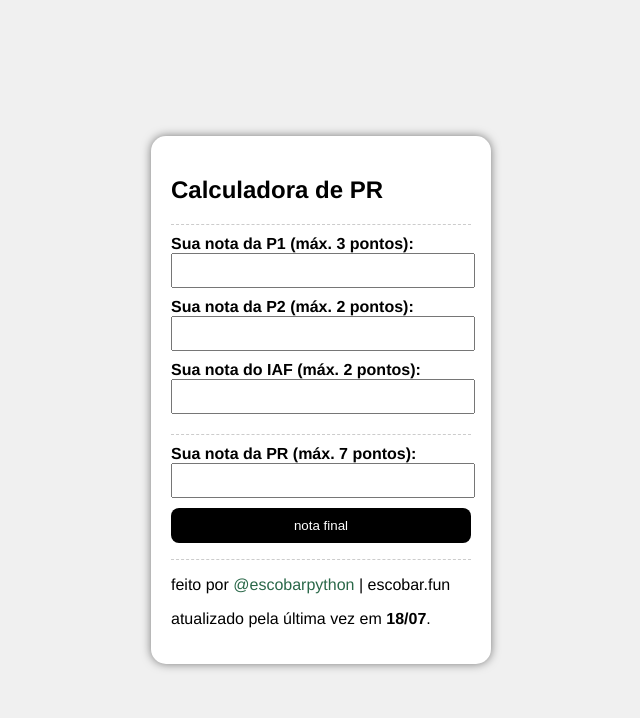
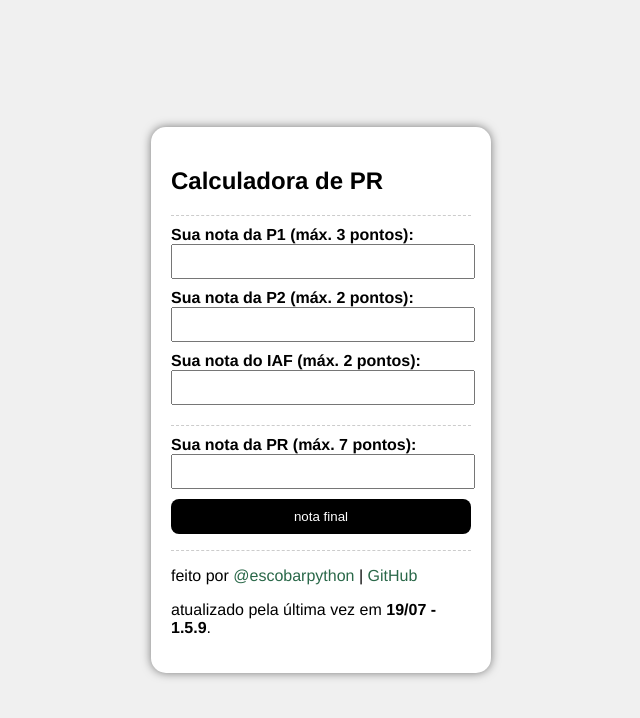
Before and after one commit to escobarpython/pr, a plain HTML site: page index.html in a window 1280 px wide. Shown: the whole page, without its empty margins (319-959 px from the left). Drawn offline with Linux system fonts and the light colour scheme.

Commit message:
html update 1.5.9

```diff
--- a/index.html
+++ b/index.html
@@ -1,5 +1,5 @@
 <!DOCTYPE html>
-<html lang="en">
+<html lang="pt-br">
 <head>
   <meta charset="UTF-8">
   <meta name="viewport" content="width=device-width, initial-scale=1.0">
@@ -32,8 +32,8 @@
   <p id="error-msg"></p>
   <div class="separator"></div>
     </b>
-  <p class="footer-text">feito por  <a href="instagram.com/@escobarpython">@escobarpython</a> | escobar.fun
-  <p class="footer-text">atualizado pela última vez em <b>18/07</b>.
+  <p class="footer-text">feito por  <a href="instagram.com/@escobarpython">@escobarpython</a> | <a href="https://github.com/escobarpython">GitHub</a>
+  <p class="footer-text">atualizado pela última vez em <b>19/07 - 1.5.9</b>.
 </div>
 
 <script src="script.js"></script>
```
